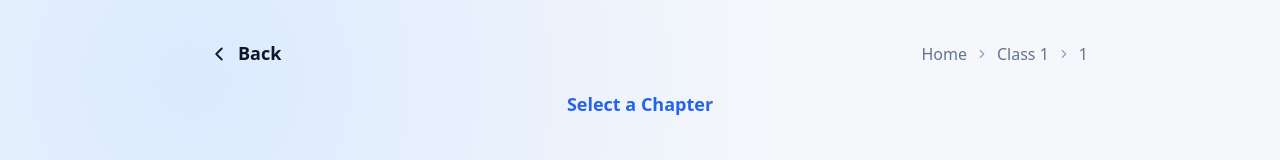
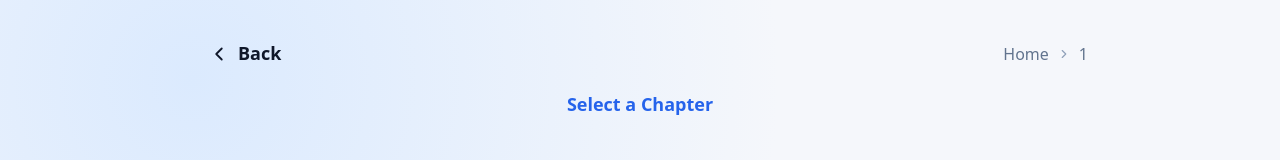
Before and after one commit to abujawed11/teaching_portal, a React app in the folder frontend/: page /class/1/subject/1/chapter in a window 1280 px wide. Shown: the top 160 px of the page. Built offline with nearby package versions, Linux system fonts and the light colour scheme; the HTML template or start-up script is replaced by a standard one.

Commit message:
navigation added

```diff
--- a/frontend/src/data/chapters.js
+++ b/frontend/src/data/chapters.js
@@ -6,4 +6,20 @@ export const chapters = {
     { id: 'multiplication', label: 'Chapter 4: Multiplication', active: false },
     { id: 'division', label: 'Chapter 5: Division', active: false },
   ],
+  'digital-skills': [
+    { id: 'computer-foundations', label: 'Level 1: Computer Foundations', active: true },
+    { id: 'windows-file-management', label: 'Level 2: Windows and File Management', active: false },
+    { id: 'keyboard-mouse-typing', label: 'Level 3: Keyboard, Mouse and Typing Skills', active: false },
+    { id: 'internet-web-skills', label: 'Level 4: Internet and Web Skills', active: false },
+    { id: 'email-communication', label: 'Level 5: Email and Online Communication', active: false },
+    { id: 'documents-word-processing', label: 'Level 6: Documents and Word Processing', active: false },
+    { id: 'presentations', label: 'Level 7: Presentations', active: false },
+    { id: 'spreadsheets', label: 'Level 8: Spreadsheets', active: false },
+    { id: 'digital-creativity', label: 'Level 9: Digital Creativity', active: false },
+    { id: 'ai-for-students', label: 'Level 10: Artificial Intelligence for Students', active: false },
+    { id: 'cyber-safety', label: 'Level 11: Cyber Safety and Digital Citizenship', active: false },
+    { id: 'programming-logic', label: 'Level 12: Programming Logic', active: false },
+    { id: 'beginner-python', label: 'Level 13: Beginner Programming (Python)', active: false },
+    { id: 'beginner-web-dev', label: 'Level 14: Beginner Website Development', active: false },
+  ],
 }
--- a/frontend/src/data/classes.js
+++ b/frontend/src/data/classes.js
@@ -6,4 +6,10 @@ export const classes = [
   { id: 8, label: 'Class 8', active: false },
   { id: 9, label: 'Class 9', active: false },
   { id: 10, label: 'Class 10', active: false },
+  {
+    id: 'digital-skills',
+    label: 'Digital Skills & Computer Fundamentals',
+    active: true,
+    isCourse: true,
+  },
 ]
--- a/frontend/src/data/subjects.js
+++ b/frontend/src/data/subjects.js
@@ -1,4 +1,5 @@
 export const subjects = [
   { id: 'mathematics', label: 'Mathematics', active: true },
+  { id: 'digital-skills', label: 'Digital Skills & Computer Fundamentals', active: true },
   { id: 'science', label: 'Science', active: false },
 ]
--- a/frontend/src/data/topics.js
+++ b/frontend/src/data/topics.js
@@ -11,6 +11,13 @@ export const topics = {
     { id: 'chapter-practice', label: 'Chapter Practice', active: true },
     { id: 'chapter-quiz', label: 'Chapter Quiz', active: true, quizOnly: true },
   ],
+  'computer-foundations': [
+    { id: 'what-is-a-computer', label: 'What Is a Computer?', active: false },
+    { id: 'computer-hardware', label: 'Computer Hardware Deep-Dive', active: false },
+    { id: 'types-of-computers-os', label: 'Types of Computers & Operating Systems', active: false },
+    { id: 'foundations-practice', label: 'Level 1 Practice', active: false },
+    { id: 'foundations-quiz', label: 'Level 1 Quiz', active: false, quizOnly: true },
+  ],
   fractions: [
     { id: 'what-is-a-fraction', label: 'What is a Fraction?', active: true },
     { id: 'equivalent-fractions', label: 'Equivalent Fractions', active: true },
--- a/frontend/src/pages/ChapterSelectionPage.jsx
+++ b/frontend/src/pages/ChapterSelectionPage.jsx
@@ -3,23 +3,21 @@ import { chapters } from '../data/chapters.js'
 import { subjects } from '../data/subjects.js'
 import SelectionCard from '../components/common/SelectionCard.jsx'
 import PageHeader from '../components/common/PageHeader.jsx'
+import { buildBreadcrumb, isCourseMode } from '../utils/navBreadcrumb.js'
 
 function ChapterSelectionPage() {
   const navigate = useNavigate()
   const { classId, subjectId } = useParams()
   const chapterList = chapters[subjectId] ?? []
   const subjectLabel = subjects.find((s) => s.id === subjectId)?.label ?? subjectId
+  const course = isCourseMode(classId, subjectId)
 
   return (
     <div className="min-h-screen flex flex-col items-center gap-10 p-8">
       <PageHeader
-        backTo={`/class/${classId}/subject`}
-        breadcrumb={[
-          { label: 'Home', to: '/' },
-          { label: `Class ${classId}`, to: '/class' },
-          { label: subjectLabel, to: `/class/${classId}/subject` },
-        ]}
-        title="Select a Chapter"
+        backTo={course ? '/class' : `/class/${classId}/subject`}
+        breadcrumb={buildBreadcrumb({ classId, subjectId, subjectLabel })}
+        title={subjectId === 'digital-skills' ? 'Select a Level' : 'Select a Chapter'}
       />
 
       <div className="grid grid-cols-1 sm:grid-cols-2 gap-6 w-full max-w-3xl">
--- a/frontend/src/pages/ClassSelectionPage.jsx
+++ b/frontend/src/pages/ClassSelectionPage.jsx
@@ -20,7 +20,11 @@ function ClassSelectionPage() {
             key={c.id}
             label={c.label}
             active={c.active}
-            onClick={() => navigate(`/class/${c.id}/subject`)}
+            onClick={() =>
+              navigate(
+                c.isCourse ? `/class/${c.id}/subject/${c.id}/chapter` : `/class/${c.id}/subject`,
+              )
+            }
           />
         ))}
       </div>
--- a/frontend/src/pages/LessonPage.jsx
+++ b/frontend/src/pages/LessonPage.jsx
@@ -18,6 +18,7 @@ import { fractionsGreaterThanOneLesson } from '../data/fractionsGreaterThanOne.j
 import { quizzes } from '../data/quizzes.js'
 import { subjects } from '../data/subjects.js'
 import { chapters } from '../data/chapters.js'
+import { buildBreadcrumb } from '../utils/navBreadcrumb.js'
 
 const lessonsByTopic = {
   'place-value': placeValueLesson,
@@ -51,13 +52,13 @@ function LessonPage() {
     (chapters[subjectId] ?? []).find((c) => c.id === chapterId)?.label ?? chapterId
   const topicListPath = `/class/${classId}/subject/${subjectId}/chapter/${chapterId}/topic`
 
-  const breadcrumb = [
-    { label: 'Home', to: '/' },
-    { label: `Class ${classId}`, to: '/class' },
-    { label: subjectLabel, to: `/class/${classId}/subject` },
-    { label: chapterLabel, to: `/class/${classId}/subject/${subjectId}/chapter` },
-    { label: lesson?.title ?? topicId },
-  ]
+  const breadcrumb = buildBreadcrumb({
+    classId,
+    subjectId,
+    subjectLabel,
+    chapterLabel,
+    topicLabel: lesson?.title ?? topicId,
+  })
 
   if (!lesson) {
     return (
--- a/frontend/src/pages/QuizPage.jsx
+++ b/frontend/src/pages/QuizPage.jsx
@@ -5,6 +5,7 @@ import { quizzes } from '../data/quizzes.js'
 import { subjects } from '../data/subjects.js'
 import { chapters } from '../data/chapters.js'
 import { topics } from '../data/topics.js'
+import { buildBreadcrumb } from '../utils/navBreadcrumb.js'
 import QuizQuestion from '../components/teaching/QuizQuestion.jsx'
 import Button from '../components/common/Button.jsx'
 import BackButton from '../components/common/BackButton.jsx'
@@ -23,10 +24,7 @@ function QuizPage() {
   const topicListPath = `/class/${classId}/subject/${subjectId}/chapter/${chapterId}/topic`
 
   const breadcrumb = [
-    { label: 'Home', to: '/' },
-    { label: `Class ${classId}`, to: '/class' },
-    { label: subjectLabel, to: `/class/${classId}/subject` },
-    { label: chapterLabel, to: `/class/${classId}/subject/${subjectId}/chapter` },
+    ...buildBreadcrumb({ classId, subjectId, subjectLabel, chapterLabel }),
     { label: topicLabel, to: topicListPath },
     { label: 'Quiz' },
   ]
--- a/frontend/src/pages/TopicSelectionPage.jsx
+++ b/frontend/src/pages/TopicSelectionPage.jsx
@@ -4,6 +4,7 @@ import { chapters } from '../data/chapters.js'
 import { subjects } from '../data/subjects.js'
 import SelectionCard from '../components/common/SelectionCard.jsx'
 import PageHeader from '../components/common/PageHeader.jsx'
+import { buildBreadcrumb } from '../utils/navBreadcrumb.js'
 
 function TopicSelectionPage() {
   const navigate = useNavigate()
@@ -17,13 +18,8 @@ function TopicSelectionPage() {
     <div className="min-h-screen flex flex-col items-center gap-10 p-8">
       <PageHeader
         backTo={`/class/${classId}/subject/${subjectId}/chapter`}
-        breadcrumb={[
-          { label: 'Home', to: '/' },
-          { label: `Class ${classId}`, to: '/class' },
-          { label: subjectLabel, to: `/class/${classId}/subject` },
-          { label: chapterLabel, to: `/class/${classId}/subject/${subjectId}/chapter` },
-        ]}
-        title="Select a Topic"
+        breadcrumb={buildBreadcrumb({ classId, subjectId, subjectLabel, chapterLabel })}
+        title={subjectId === 'digital-skills' ? 'Select a Lesson' : 'Select a Topic'}
       />
 
       <div className="grid grid-cols-1 sm:grid-cols-2 gap-6 w-full max-w-3xl">
--- /dev/null
+++ b/frontend/src/utils/navBreadcrumb.js
@@ -0,0 +1,33 @@
+// A "course" (e.g. Digital Skills) is not tied to one class, so it is reached
+// directly from Class Selection with classId === subjectId, skipping Subject
+// Selection. Breadcrumbs omit the "Class X" crumb in that case.
+export function isCourseMode(classId, subjectId) {
+  return classId === subjectId
+}
+
+export function buildBreadcrumb({ classId, subjectId, subjectLabel, chapterLabel, topicLabel }) {
+  const course = isCourseMode(classId, subjectId)
+  const items = [{ label: 'Home', to: '/' }]
+
+  if (!course) {
+    items.push({ label: `Class ${classId}`, to: '/class' })
+  }
+
+  items.push({
+    label: subjectLabel,
+    to: course ? '/class' : `/class/${classId}/subject`,
+  })
+
+  if (chapterLabel !== undefined) {
+    items.push({
+      label: chapterLabel,
+      to: `/class/${classId}/subject/${subjectId}/chapter`,
+    })
+  }
+
+  if (topicLabel !== undefined) {
+    items.push({ label: topicLabel, to: undefined })
+  }
+
+  return items
+}
```
